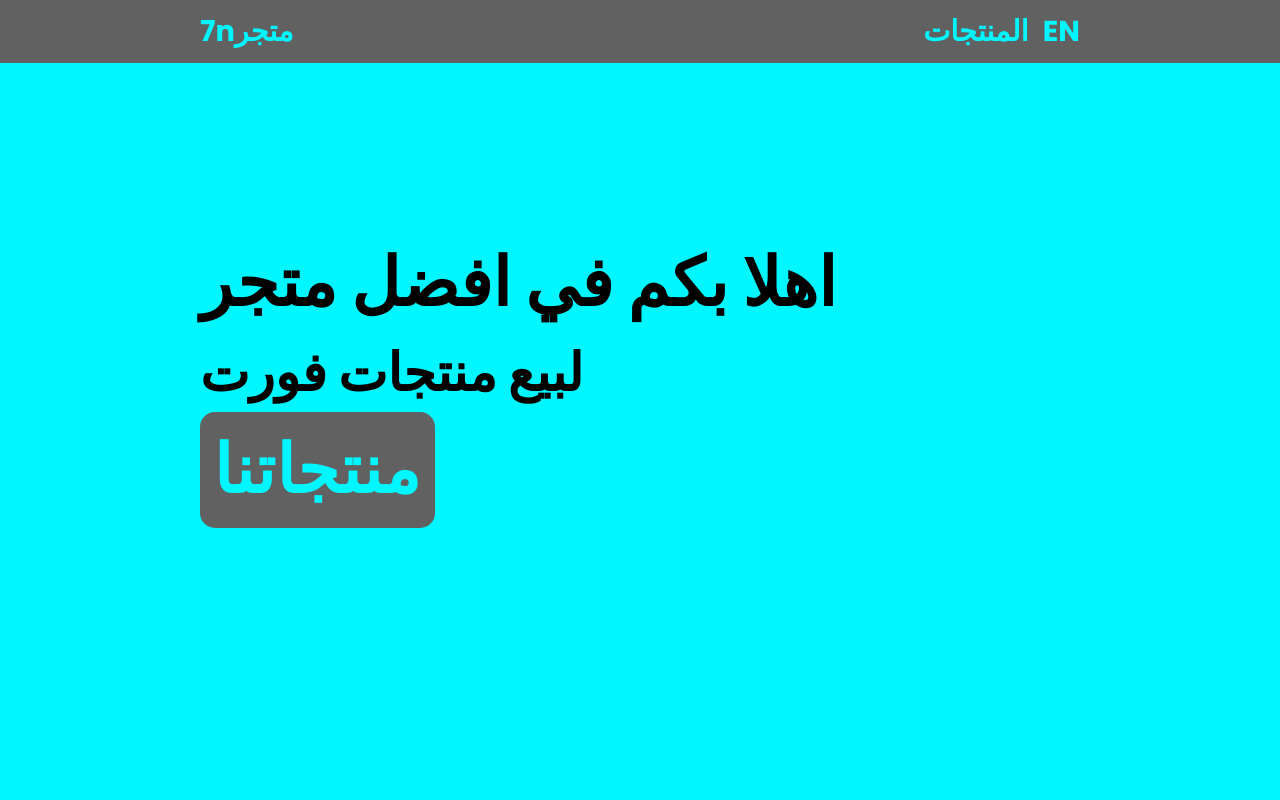
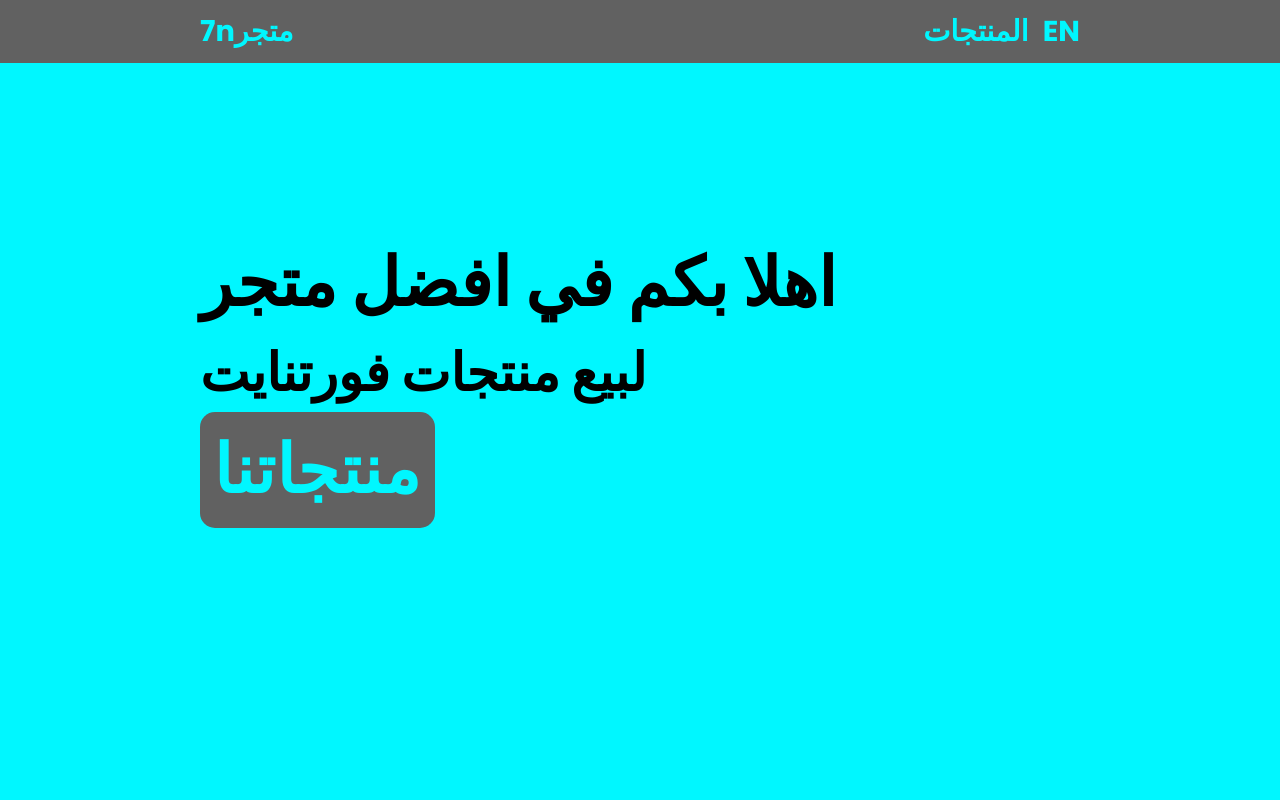
Before and after one commit to 7nSt/7nstore, a plain HTML site: page index.html in a window 1280 px wide. Shown: the top 800 px of the page. Drawn offline with Linux system fonts and the light colour scheme.

Commit message:
Update index.html

```diff
--- a/index.html
+++ b/index.html
@@ -27,7 +27,7 @@
     <section class="main">
         <div>
         <h2>اهلا بكم في افضل متجر</h2>
-        <h3>لبيع منتجات فورت</h3>
+        <h3>لبيع منتجات فورتنايت</h3>
         <a href="#prodect" class="main-btn">منتجاتنا</a>
         </div>
     </section>
```
